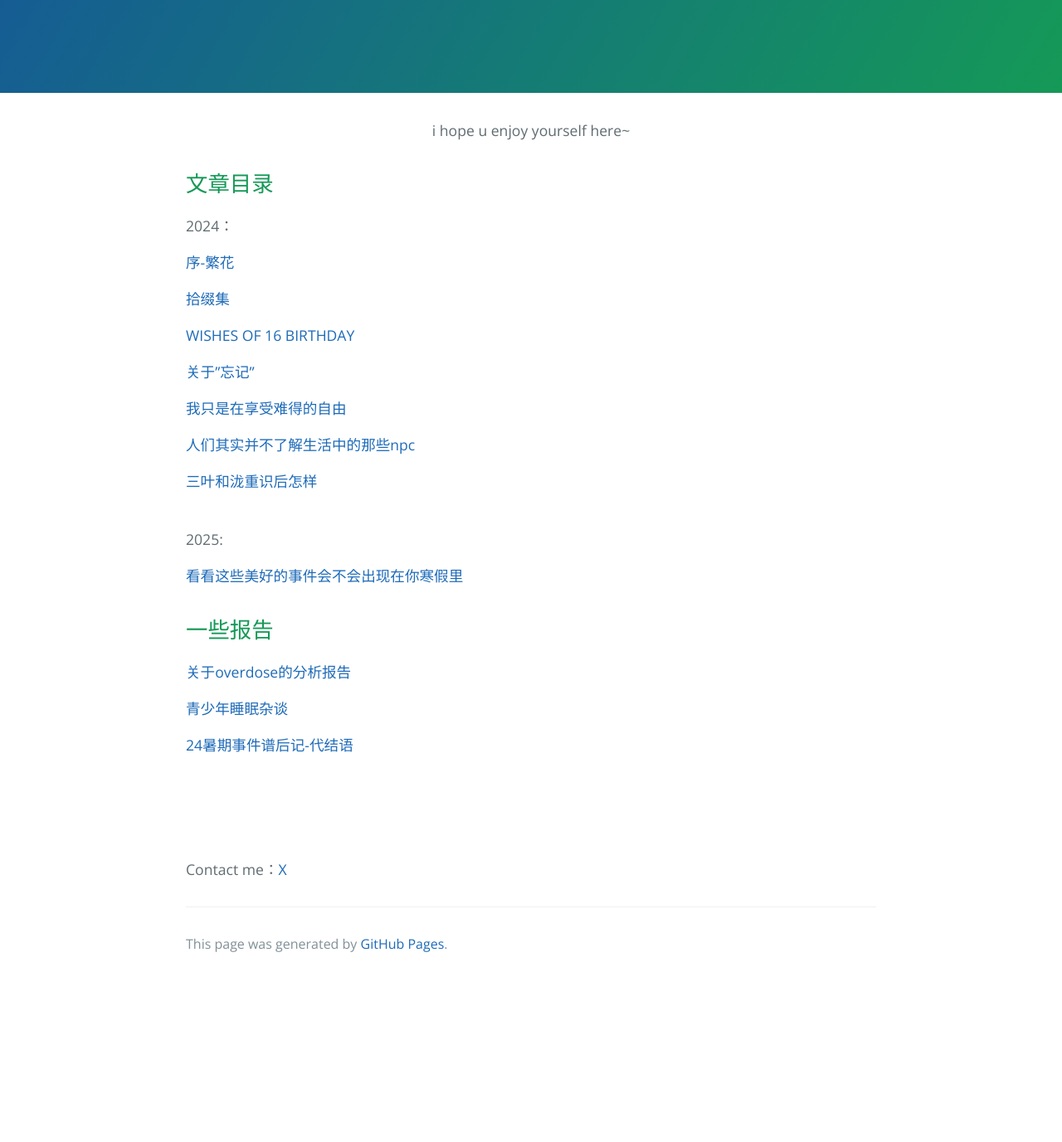
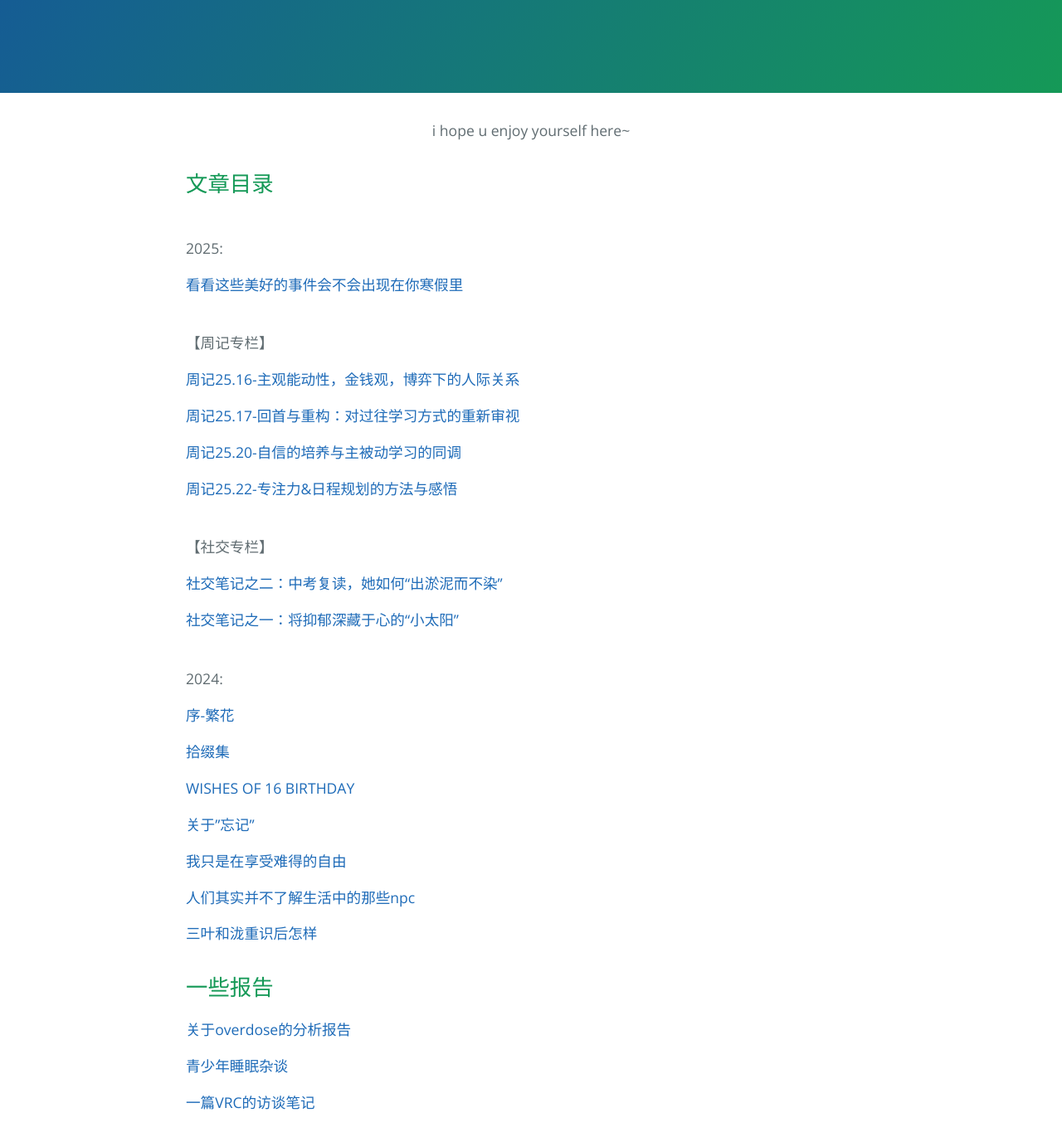
Before and after one commit to Seroliya/Seroliya.github.io, a Jekyll site: the page built from index.md, in a window 1280 px wide and 1400 px high, scrolled down 205 px. Shown: the top 1377 px of the window at 83% size. Built offline with Jekyll 4.4.1, drawn with Linux system fonts in a browser that asks for light colours; before the commit the page ends 1387 px from its top, so only the background shows below that.

Commit message:
Update index.md

```diff
--- a/index.md
+++ b/index.md
@@ -7,7 +7,27 @@ i hope u enjoy yourself here~
 
 ## 文章目录
 
-2024：
+<br>2025:
+
+[看看这些美好的事件会不会出现在你寒假里](./docs/看看这些美好的事件会不会出现在你寒假里.html)
+
+<br>【周记专栏】
+
+[周记25.16-主观能动性，金钱观，博弈下的人际关系](./docs/周记25.16-主观能动性，金钱观，博弈下的人际关系.html)
+
+[周记25.17-回首与重构：对过往学习方式的重新审视](./docs/周记25.17-回首与重构：对过往学习方式的重新审视.html)
+
+[周记25.20-自信的培养与主被动学习的同调](./docs/周记25.20-自信的培养与主被动学习的同调.html)
+
+[周记25.22-专注力&日程规划的方法与感悟](./docs/周记25.22-专注力&日程规划的方法与感悟.html)
+
+<br>【社交专栏】
+
+[社交笔记之二：中考复读，她如何“出淤泥而不染”](./docs/社交笔记之二：中考复读，她如何“出淤泥而不染”.html)
+
+[社交笔记之一：将抑郁深藏于心的“小太阳”](./docs/社交笔记之一：将抑郁深藏于心的“小太阳”.html)
+
+<br>2024:
 
 [序-繁花](./docs/序-繁花.html)
 
@@ -23,17 +43,16 @@ i hope u enjoy yourself here~
 
 [三叶和泷重识后怎样](./docs/三叶和泷重识后怎样.html)
 
-<br>
-2025:
-
-[看看这些美好的事件会不会出现在你寒假里](./docs/看看这些美好的事件会不会出现在你寒假里.html)
-
 ## 一些报告
 
 [关于overdose的分析报告](./docs/关于od的分析报告之一.html)
 
 [青少年睡眠杂谈](./docs/青少年睡眠杂谈.html)
 
+[一篇VRC的访谈笔记](./docs/一篇VRC的访谈笔记.html)
+
+<br>
+
 [24暑期事件谱后记-代结语](./docs/24暑期事件谱后记-代结语.html)
 
 <br><br><br><br>
```
